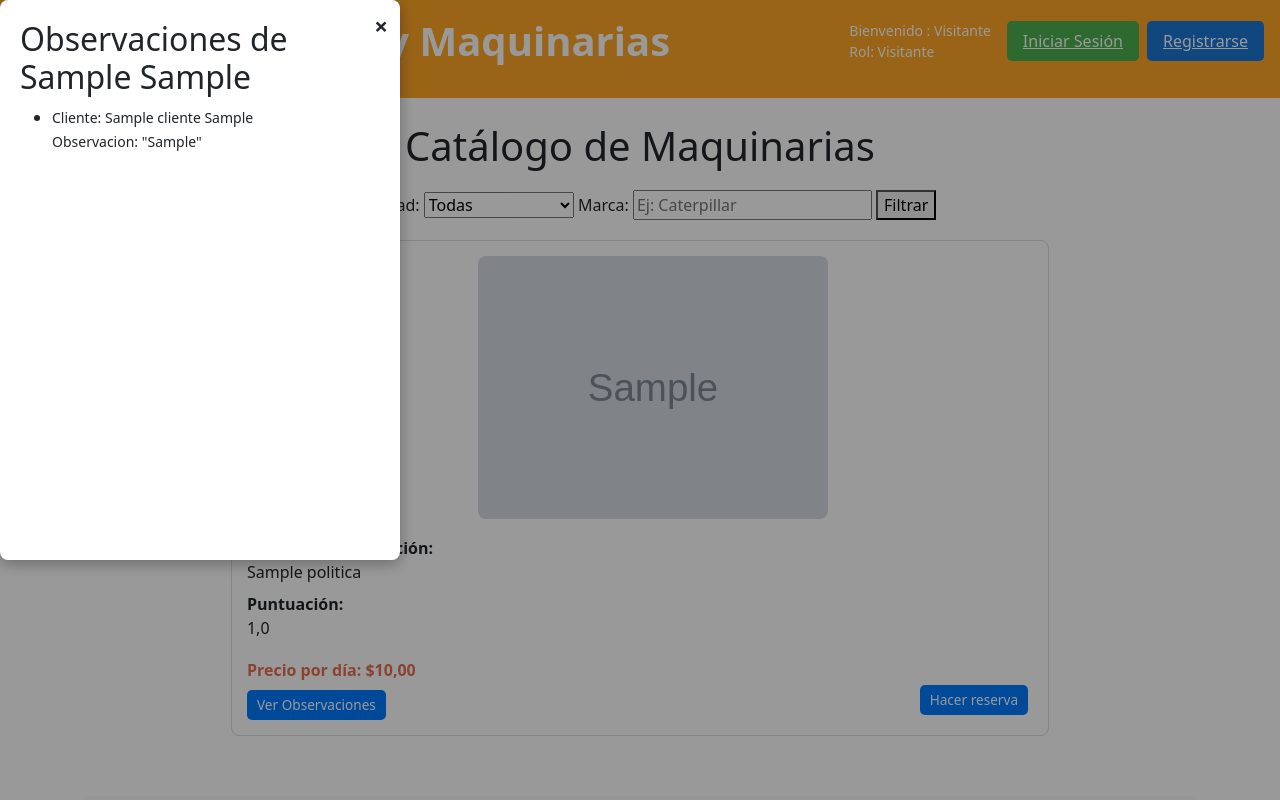
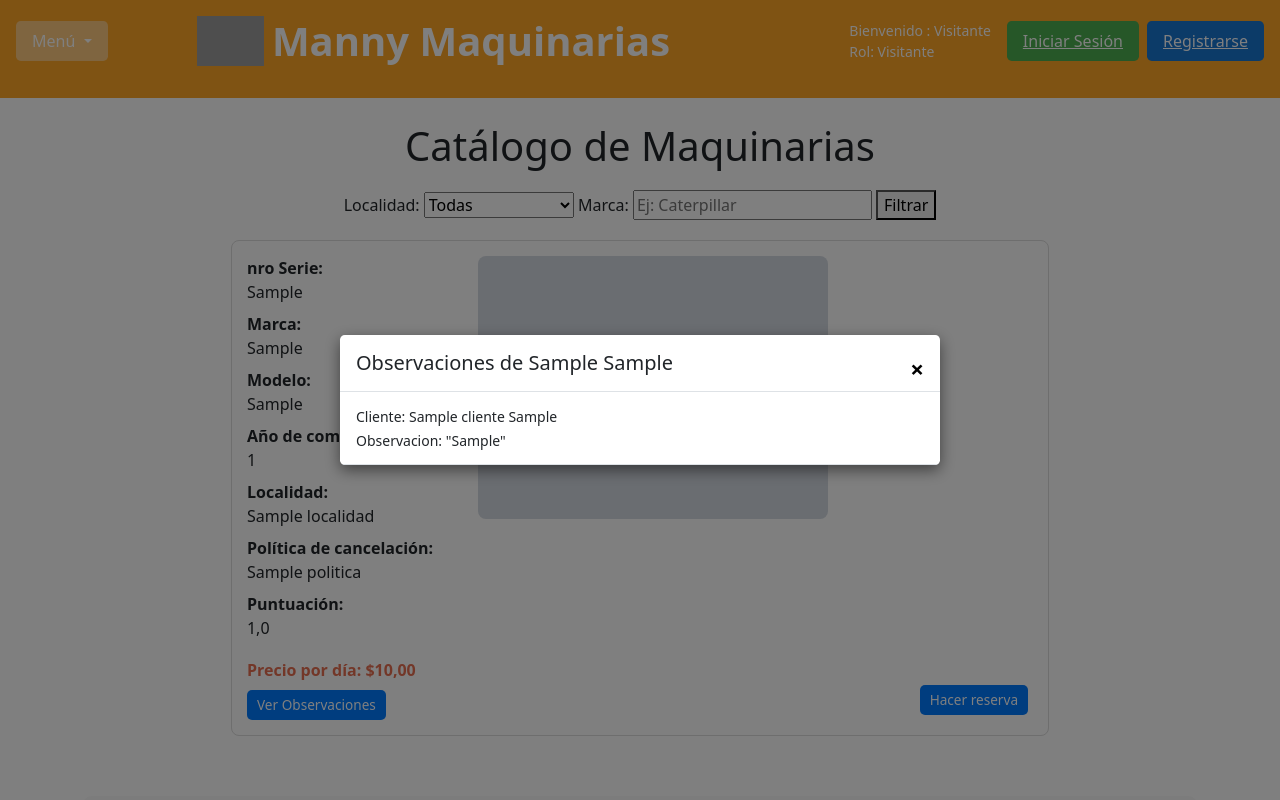
Before and after one commit to SantyChQu/ProyectoIngeCopia, a Django app: page / in a window 1280 px wide, after a click on "Ver Observaciones". Run offline with Django 5.2, Linux system fonts and the light colour scheme; tables that the repository leaves empty hold one stand-in row (values such as "Sample post"); grey boxes marked "Sample" are stand-in pictures; grey boxes are pictures that could not be loaded.

Commit message:
Acomode el modal

```diff
--- a/General/templates/PaginaPrincipal.html
+++ b/General/templates/PaginaPrincipal.html
@@ -196,55 +196,76 @@ window.onclick = function(event) {
 }
 
 .modal {
-    position: fixed;
-    z-index: 999;
-    left: 0; top: 0;
-    width: 100%; height: 100%;
-    background-color: rgba(0,0,0,0.4);
-  }
-
-.modal-content {
-    background-color: #fff;
-    margin: 20% auto;
-    padding: 20px;
-    border-radius: 8px;
-    width: 250px;
-    text-align: center;
-    box-shadow: 0 4px 10px rgba(0,0,0,0.3);
+  position: fixed;
+  z-index: 1050;
+  left: 0;
+  top: 0;
+  width: 100%;
+  height: 100%;
+  overflow: auto;
+  background-color: rgba(0,0,0,0.5);
+  display: none; /* solo se muestra con JS */
+  align-items: center;
+  justify-content: center;
 }
 
-.modal-content button {
-    margin-top: 10px;
-    padding: 5px 15px;
-    border: none;
-    background-color: #4CAF50;
-    color: white;
-    border-radius: 5px;
-    cursor: pointer;
+.modal-contenido {
+  background-color: #fff;
+  border-radius: 0.3rem;
+  width: 90%;
+  max-width: 600px;
+  max-height: 80vh;
+  overflow-y: auto;
+  box-shadow: 0 5px 15px rgba(0,0,0,.5);
+  position: relative;
 }
 
-.modal-content button:hover {
-    background-color: #45a049;
+.modal-contenido h2 {
+  margin: 0;
+  padding: 1rem;
+  border-bottom: 1px solid #dee2e6;
+  font-size: 1.25rem;
 }
-.modal-contenido {
-  background-color: white;
-  padding: 20px;
-  border-radius: 8px;
-  max-width: 400px;
-  width: 90%;
-  max-height: 70vh;
-  overflow-y: auto;
-  box-shadow: 0 4px 15px rgba(0,0,0,0.3);
-  position: relative;
+
+.modal-contenido ul {
+  list-style: none;
+  padding: 0;
+  margin: 0;
+}
+
+.modal-contenido li {
+  padding: 0.75rem 1rem;
+  border-bottom: 1px solid #dee2e6;
+}
+
+.modal-contenido p {
+  padding: 1rem;
 }
 
 .cerrar {
   position: absolute;
-  top: 8px;
-  right: 12px;
-  font-size: 24px;
+  top: 1rem;
+  right: 1rem;
+  font-size: 1.5rem;
   font-weight: bold;
+  color: #000;
   cursor: pointer;
+}
+
+.modal-body {
+  padding: 1rem;
+}
+
+.list-group {
+  list-style: none;
+  padding: 0;
+  margin: 0;
+}
+
+.list-group-item {
+  padding: 0.75rem 1rem;
+  border-bottom: 1px solid #dee2e6;
+
 }
 </style>
 
```
